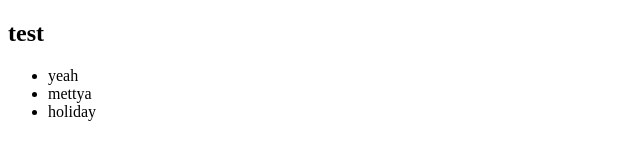
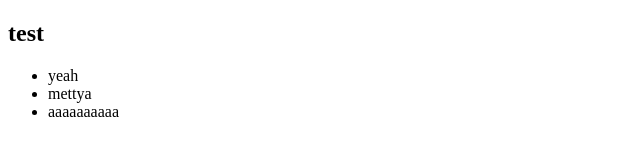
Before and after one commit to Reiwa1960/POS-system, a plain HTML site: page index.html in a window 1280 px wide. Shown: the full height of the page, 0-640 px from the left. Drawn offline with Linux system fonts and the light colour scheme.

Commit message:
Update index.html

```diff
--- a/index.html
+++ b/index.html
@@ -10,7 +10,7 @@
     <ul>
         <li>yeah</li>
         <li>mettya</li>
-        <li>holiday</li>
+        <li>aaaaaaaaaa</li>
     </ul>
 </body>
 </html>
```
